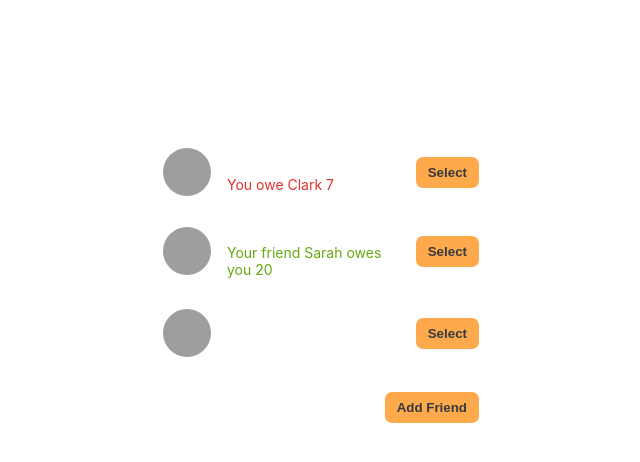
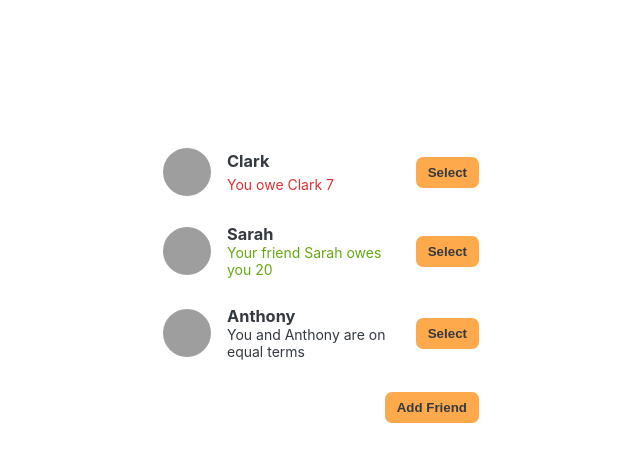
Before and after one commit to MohammadHarish52/eat-n-split, a React (Create React App) app: page / in a window 1280 px wide. Shown: the top 462 px of the page, without its empty margins (79-719 px from the left). Built offline with nearby package versions, Linux system fonts and the light colour scheme; grey boxes are pictures that could not be loaded.

Commit message:
completed

```diff
--- a/src/App.js
+++ b/src/App.js
@@ -272,6 +272,7 @@ function App() {
           : friend
       )
     );
+    setSelectedFriend(null);
   }
 
   return (
@@ -400,7 +401,7 @@ function FormSplitBill({ selectedFriend, onSplitBill }) {
     e.preventDefault();
     if (!bill || !paidByUser) return;
 
-    const value = whoIsPaying === "user" ? bill - paidByUser : -paidByUser;
+    const value = whoIsPaying === "user" ? bill - paidByUser : -paidByUser; // checking who owes money to whom
     onSplitBill(value);
   }
 
--- a/src/index.css
+++ b/src/index.css
@@ -62,7 +62,7 @@ body {
   grid-template-columns: 4.8rem 1fr auto;
   align-items: center;
   column-gap: 1.6rem;
-  color: #fff;
+  color: #343a40;
 
   padding: 1.2rem;
   border-radius: 7px;
```
